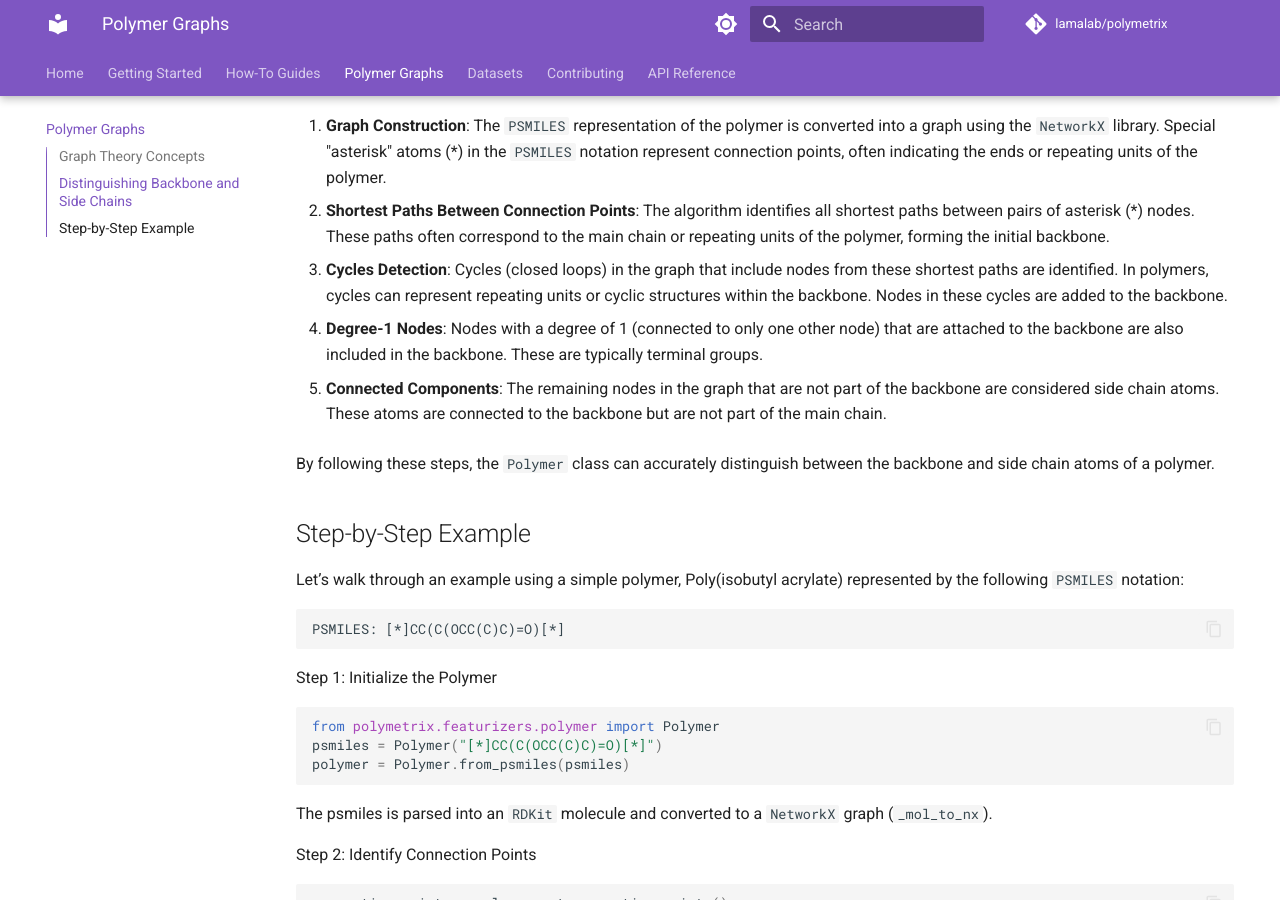
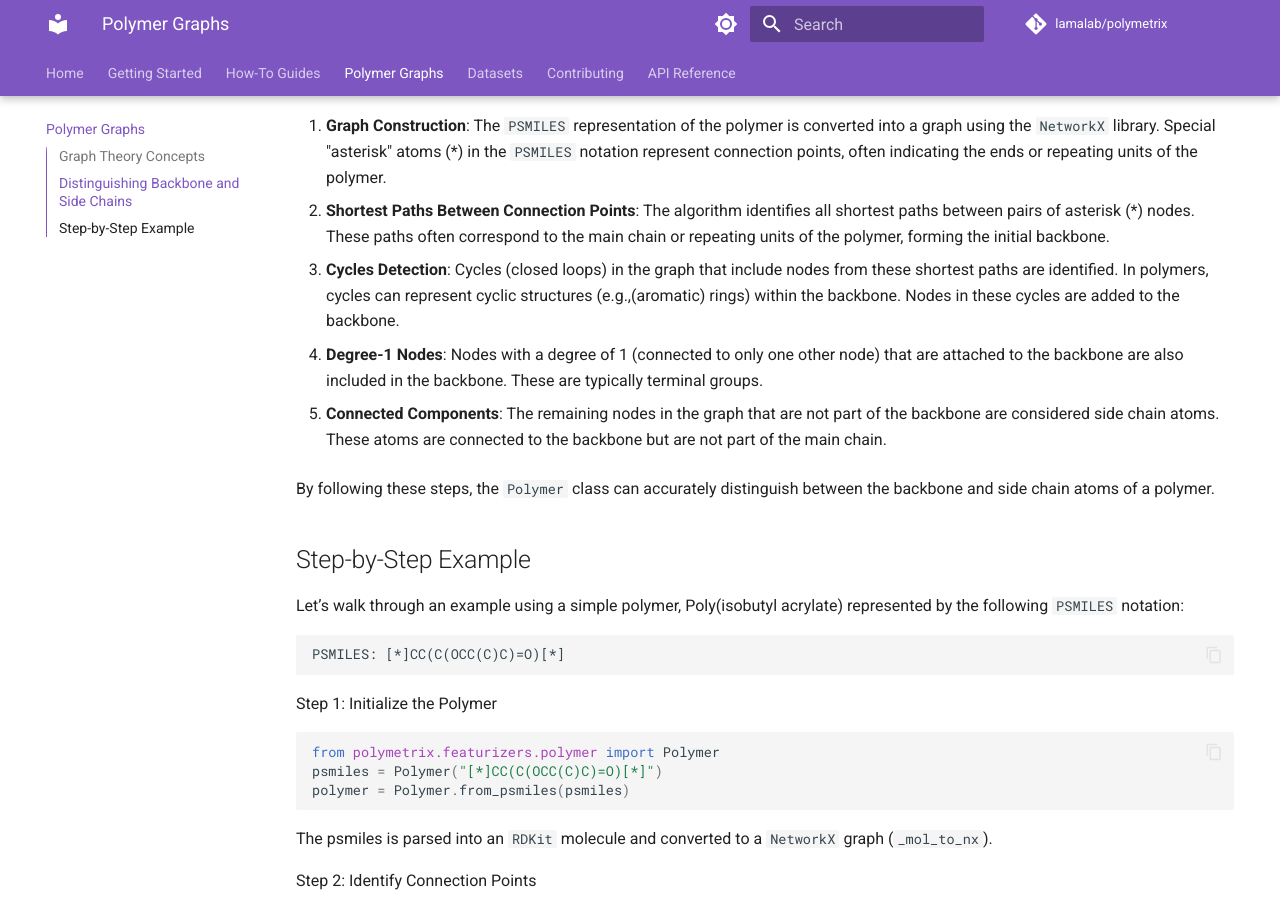
Before and after one commit to lamalab-org/PolyMetriX, an MkDocs documentation site: the page built from docs/polymer.md, in a window 1280 px wide and 900 px high, scrolled down 701 px. Built offline with MkDocs 1.6.1 and Material for MkDocs 9.7.7, drawn with Linux system fonts in a browser that asks for light colours; comment, search, counter and statistics services are not loaded.

Commit message:
Update docs/polymer.md
Co-authored-by: Kevin M Jablonka <32935233+kjappelbaum@users.noreply.github.com>

```diff
--- a/docs/polymer.md
+++ b/docs/polymer.md
@@ -16,7 +16,7 @@ The process of classifying nodes into backbone and side chain components is hand
 
 2. **Shortest Paths Between Connection Points**: The algorithm identifies all shortest paths between pairs of asterisk (*) nodes. These paths often correspond to the main chain or repeating units of the polymer, forming the initial backbone.
 
-3. **Cycles Detection**: Cycles (closed loops) in the graph that include nodes from these shortest paths are identified. In polymers, cycles can represent repeating units or cyclic structures within the backbone. Nodes in these cycles are added to the backbone.
+3. **Cycles Detection**: Cycles (closed loops) in the graph that include nodes from these shortest paths are identified. In polymers, cycles can represent cyclic structures (e.g.,(aromatic) rings) within the backbone. Nodes in these cycles are added to the backbone.
 
 4. **Degree-1 Nodes**: Nodes with a degree of 1 (connected to only one other node) that are attached to the backbone are also included in the backbone. These are typically terminal groups.
 
```
